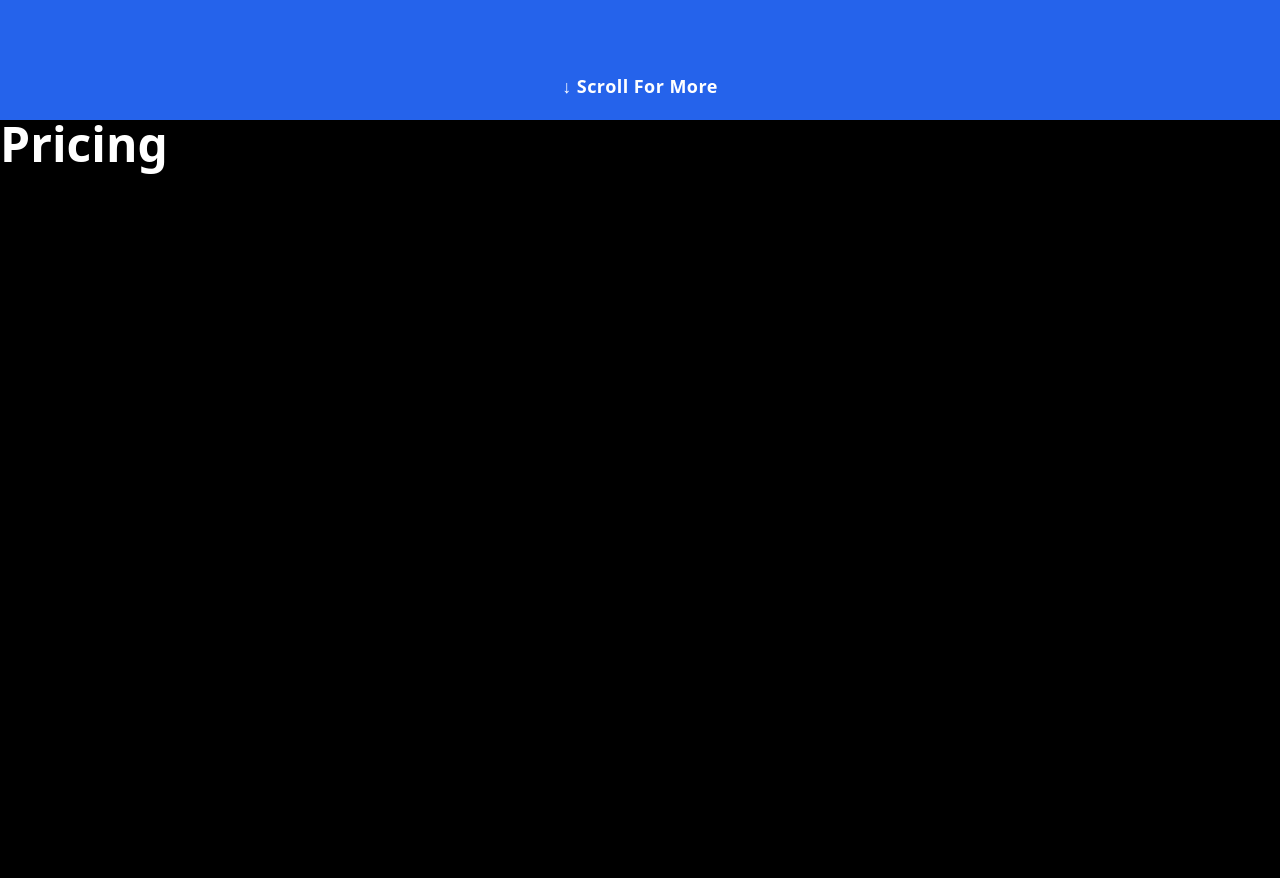
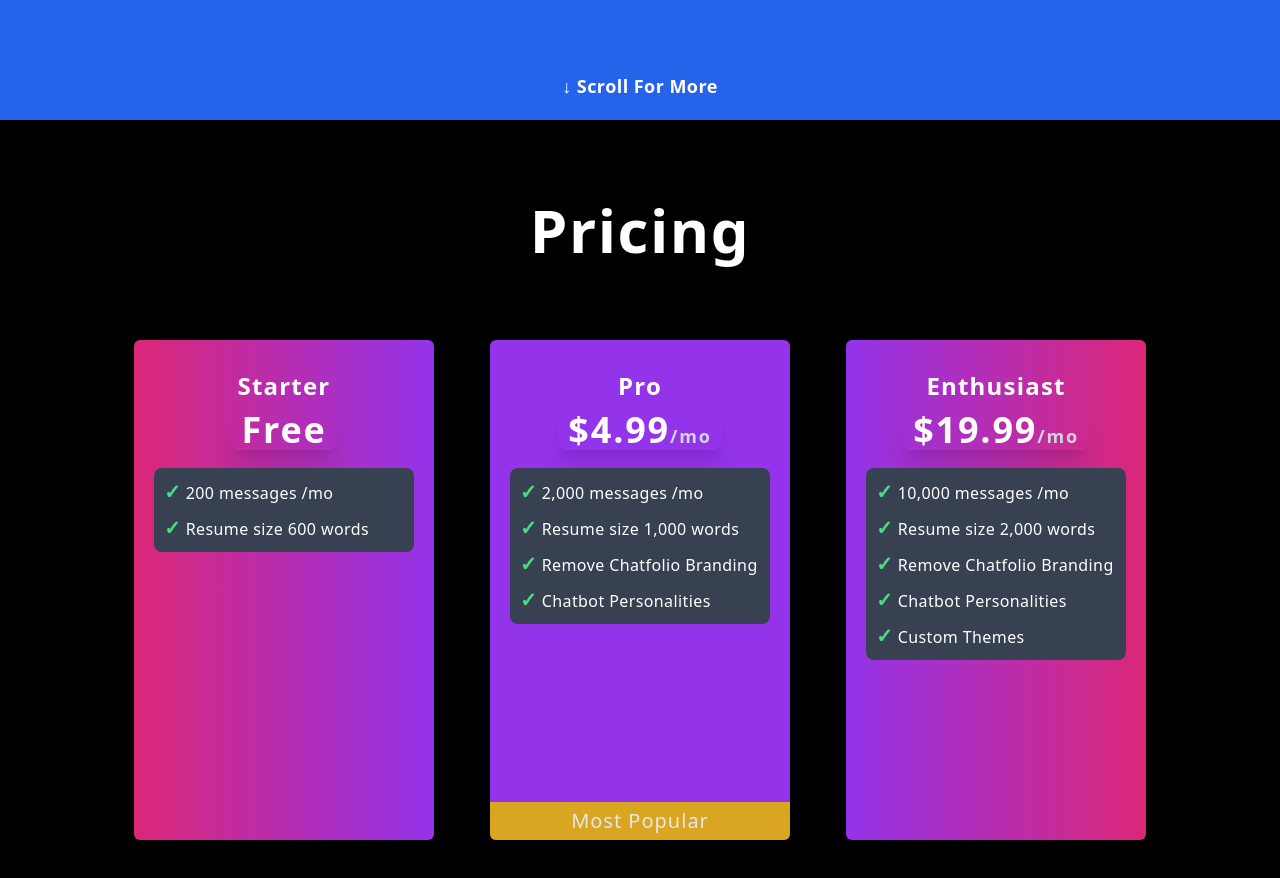
Before and after one commit to aday2418/portfolioGPT, a Next.js app: page / in a window 1280 px wide. Shown: the part 680-1558 px from the top of the page. Built offline with nearby package versions, Linux system fonts and the light colour scheme.

Commit message:
Added Pricing Page

```diff
--- a/app/page.tsx
+++ b/app/page.tsx
@@ -3,6 +3,8 @@ import AuthForm from "./AuthForm";
 import Header from "@/components/Header";
 import Chatbot from "@/components/Chatbot";
 import Scroll from "@/components/Scroll";
+import Table from "@/components/Table";
+import Detail from "@/components/Detail";
 
 export default function Home() {
   const landingPageMessage = "Welcome to Chatfolio! Ask me any questions you may have about the site."
@@ -27,9 +29,31 @@ export default function Home() {
         </div>
         <Scroll/>
       </div>
-      <div className="relative w-full h-screen bg-black">
-        <div className="relative flex ">
-          <h1 className="text-white text-5xl font-bold">Pricing</h1>
+      <div className="relative w-full h-screen flex flex-col bg-black">
+        <div className="relative flex py-[80px] justify-center">
+          <h1 className="text-white text-6xl tracking-wide font-semibold">Pricing</h1>
+        </div>
+        <div className="relative flex justify-center gap-14">
+          <Table color={1} title="Starter" price="Free">
+            <Detail bulletPoint="200 messages /mo"/>
+            <Detail bulletPoint="Resume size 600 words"/>
+
+          </Table>
+          <Table color={2} title="Pro" price="$4.99">
+            <Detail bulletPoint="2,000 messages /mo"/>
+            <Detail bulletPoint="Resume size 1,000 words"/>
+            <Detail bulletPoint="Remove Chatfolio Branding"/>
+            <Detail bulletPoint="Chatbot Personalities"/>
+
+
+          </Table>
+          <Table color={3} title="Enthusiast" price="$19.99">
+            <Detail bulletPoint="10,000 messages /mo"/>
+            <Detail bulletPoint="Resume size 2,000 words"/>
+            <Detail bulletPoint="Remove Chatfolio Branding"/>
+            <Detail bulletPoint="Chatbot Personalities"/>
+            <Detail bulletPoint="Custom Themes"/>
+          </Table>
         </div>
       </div>
     </div>
--- /dev/null
+++ b/components/Detail.tsx
@@ -0,0 +1,7 @@
+export default function Detail({bulletPoint}: {bulletPoint: string}){
+    return(
+        <div className="relative flex gap-2">
+            <h1 className="text-white font-medium tracking-wide"> <span className="text-green-400 text-xl font-bold">✓</span> {bulletPoint}</h1>
+        </div>
+    )
+}
--- /dev/null
+++ b/components/Table.tsx
@@ -0,0 +1,25 @@
+import { ReactNode } from "react"
+
+export default function Table({color, title, price, children}: {color: number, title: string, price: string, children: ReactNode}){
+    let colorVal = 'bg-white'
+    if(color == 1)
+        colorVal = 'bg-gradient-to-r from-pink-600 to-purple-600'
+    if(color == 2)
+        colorVal = 'bg-gradient-to-r from-purple-600 to-purple-600'
+    if(color == 3)
+        colorVal = 'bg-gradient-to-r from-purple-600 to-pink-600'
+
+    return(
+        <div className={`relative w-[300px] h-[500px] rounded-md ${colorVal} transition-all duration-300 ease-in-out flex flex-col items-center py-[30px] gap-2 px-[20px] overflow-hidden`}>
+            {title=="Pro" && <h1 className="absolute w-full py-[5px] text-center bg-[#daa520] bottom-0 tracking-wider text-gray-200 font-medium text-xl">Most Popular</h1>}
+            <h1 className="w-fit tracking-wider text-white text-2xl font-semibold">{title}</h1>
+            <h1 className="w-fit tracking-wider text-white text-4xl font-bold rounded-lg shadow-xl px-[10px]">{price}
+            {price!="Free" && <span className="text-lg text-gray-300">/mo</span>}
+            </h1>
+            <div className="relative flex flex-col gap-2 w-full bg-gray-700 mt-[10px] p-[10px] rounded-lg ">
+                {children}
+            </div>
+        </div>
+
+    )
+}
```
